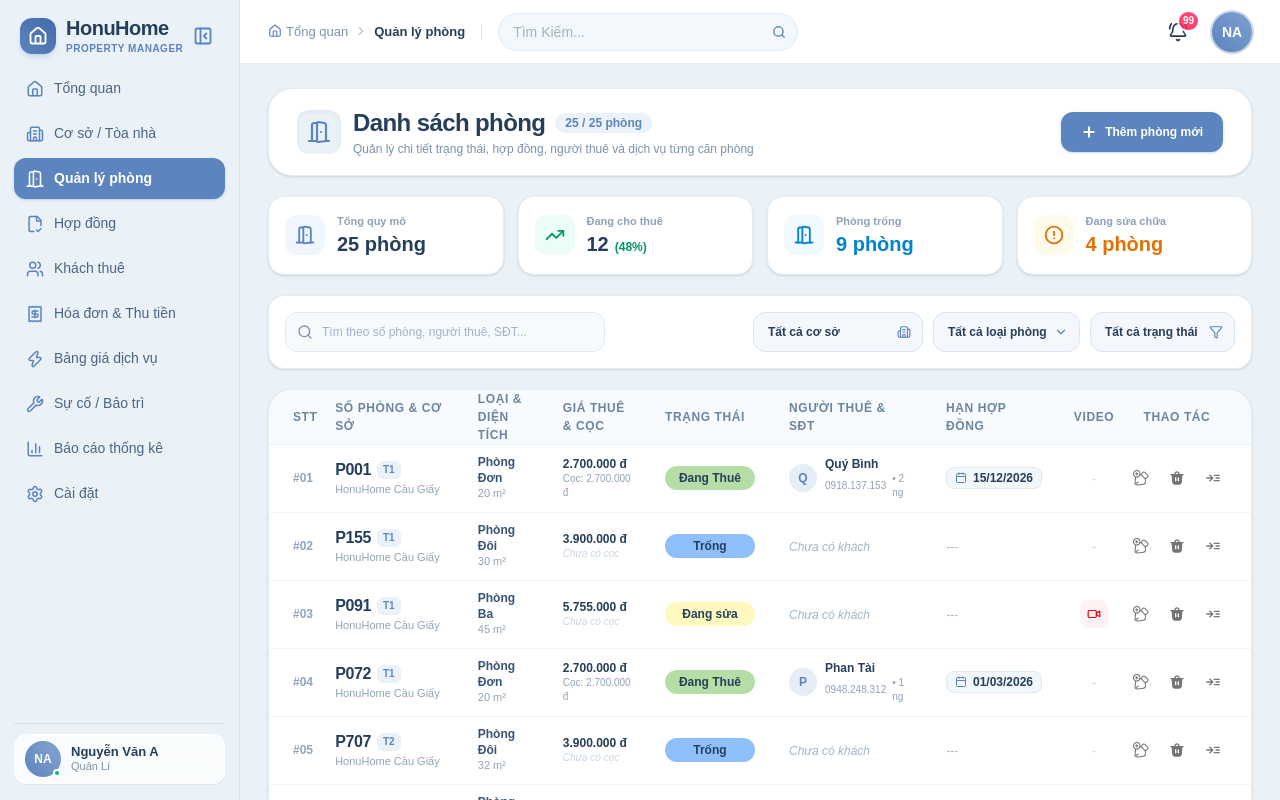
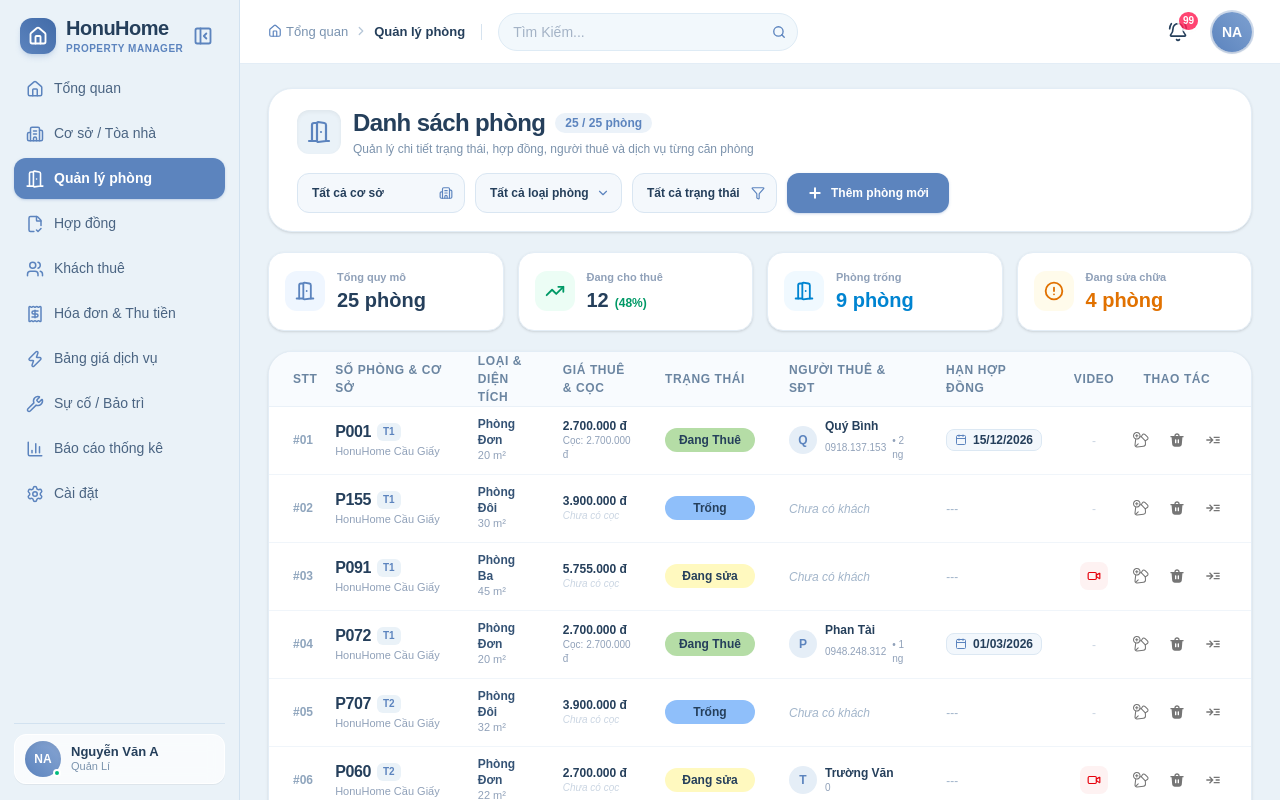
Before and after one commit to ngocnh05/honu_home, a Next.js app: page /rooms in a window 1280 px wide. Shown: the top 800 px of the page. Built offline with nearby package versions, Linux system fonts and the light colour scheme.

Commit message:
refactor(rooms): move facility, type, and status filters next to add room button and remove bottom search

```diff
--- a/src/components/rooms/rooms-table.tsx
+++ b/src/components/rooms/rooms-table.tsx
@@ -11,7 +11,6 @@ import {
   Filter,
   Calendar,
   Building2,
-  Search,
   Users,
   Bike,
   Video,
@@ -37,7 +36,6 @@ export function RoomsTable() {
   const [buildingFilter, setBuildingFilter] = React.useState("ALL");
   const [typeFilter, setTypeFilter] = React.useState("ALL");
   const [statusFilter, setStatusFilter] = React.useState("ALL");
-  const [searchTerm, setSearchTerm] = React.useState("");
   const [currentPage, setCurrentPage] = React.useState(1);
   const [isAddModalOpen, setIsAddModalOpen] = React.useState(false);
   const [editingRoom, setEditingRoom] = React.useState<Room | null>(null);
@@ -45,25 +43,17 @@ export function RoomsTable() {
 
   const itemsPerPage = 7;
 
-  // Filter logic based on Building, Search, Type, Status
+  // Filter logic based on Building, Type, Status
   const filteredRooms = React.useMemo(() => {
     return rooms.filter((r) => {
       const matchBuilding =
         buildingFilter === "ALL" || r.buildingId === buildingFilter;
-
-      const matchSearch =
-        searchTerm.trim() === "" ||
-        r.roomNumber.toLowerCase().includes(searchTerm.toLowerCase().trim()) ||
-        r.tenantName.toLowerCase().includes(searchTerm.toLowerCase().trim()) ||
-        (r.tenantPhone && r.tenantPhone.includes(searchTerm.trim())) ||
-        (r.buildingName && r.buildingName.toLowerCase().includes(searchTerm.toLowerCase().trim()));
-
       const matchType = typeFilter === "ALL" || r.type === typeFilter;
       const matchStatus = statusFilter === "ALL" || r.status === statusFilter;
 
-      return matchBuilding && matchSearch && matchType && matchStatus;
+      return matchBuilding && matchType && matchStatus;
     });
-  }, [rooms, buildingFilter, searchTerm, typeFilter, statusFilter]);
+  }, [rooms, buildingFilter, typeFilter, statusFilter]);
 
   // Compute aggregate stats based on active building filter
   const stats = React.useMemo(() => {
@@ -145,8 +135,8 @@ export function RoomsTable() {
 
   return (
     <div className="w-full space-y-5 animate-fadeIn pb-12 select-none">
-      {/* 1. Top Bar: Tiêu đề trang & Nút Thêm Phòng */}
-      <div className="flex flex-col sm:flex-row sm:items-center justify-between gap-4 bg-white px-7 py-4.5 rounded-3xl border border-[#E3EDF6] shadow-sm w-full">
+      {/* 1. Top Bar: Tiêu đề trang, 3 Bộ Lọc (Cơ sở, Loại phòng, Trạng thái) & Nút Thêm Phòng */}
+      <div className="flex flex-col 2xl:flex-row 2xl:items-center justify-between gap-4 bg-white px-7 py-4.5 rounded-3xl border border-[#E3EDF6] shadow-sm w-full">
         <div className="flex items-center gap-3">
           <div className="w-11 h-11 rounded-xl bg-[#EAF2F8] text-[#5C84BE] flex items-center justify-center shadow-inner">
             <DoorOpen className="w-6 h-6 stroke-[2.2]" />
@@ -166,82 +156,10 @@ export function RoomsTable() {
           </div>
         </div>
 
-        <Link
-          href="/rooms/create"
-          className="h-10 px-5 rounded-xl bg-[#5C84BE] hover:bg-[#4B73AD] active:scale-[0.98] text-white font-bold text-xs flex items-center justify-center gap-2 shadow-sm shadow-[#5C84BE]/25 transition-all cursor-pointer shrink-0"
-        >
-          <Plus className="w-4 h-4 stroke-[3]" />
-          <span>Thêm phòng mới</span>
-        </Link>
-      </div>
-
-      {/* 2. Thống Kê Nhanh (KPIs đồng bộ theo Cơ sở) */}
-      <div className="grid grid-cols-2 lg:grid-cols-4 gap-3.5 w-full">
-        <div className="bg-white p-4 rounded-2xl border border-[#E3EDF6] shadow-sm flex items-center gap-3">
-          <div className="w-10 h-10 rounded-xl bg-blue-50 text-[#5C84BE] flex items-center justify-center shrink-0">
-            <DoorOpen className="w-5 h-5 stroke-[2.2]" />
-          </div>
-          <div>
-            <p className="text-[11px] font-semibold text-slate-400">Tổng quy mô</p>
-            <p className="text-xl font-extrabold text-[#253F5B]">{stats.totalRooms} phòng</p>
-          </div>
-        </div>
-
-        <div className="bg-white p-4 rounded-2xl border border-[#E3EDF6] shadow-sm flex items-center gap-3">
-          <div className="w-10 h-10 rounded-xl bg-emerald-50 text-emerald-600 flex items-center justify-center shrink-0">
-            <TrendingUp className="w-5 h-5 stroke-[2.2]" />
-          </div>
-          <div>
-            <p className="text-[11px] font-semibold text-slate-400">Đang cho thuê</p>
-            <div className="flex items-baseline gap-1.5">
-              <span className="text-xl font-extrabold text-[#253F5B]">{stats.rentedRooms}</span>
-              <span className="text-xs font-bold text-emerald-600">({stats.occupancyRate}%)</span>
-            </div>
-          </div>
-        </div>
-
-        <div className="bg-white p-4 rounded-2xl border border-[#E3EDF6] shadow-sm flex items-center gap-3">
-          <div className="w-10 h-10 rounded-xl bg-sky-50 text-sky-600 flex items-center justify-center shrink-0">
-            <DoorOpen className="w-5 h-5 stroke-[2.2]" />
-          </div>
-          <div>
-            <p className="text-[11px] font-semibold text-slate-400">Phòng trống</p>
-            <p className="text-xl font-extrabold text-sky-600">{stats.availableRooms} phòng</p>
-          </div>
-        </div>
-
-        <div className="bg-white p-4 rounded-2xl border border-[#E3EDF6] shadow-sm flex items-center gap-3">
-          <div className="w-10 h-10 rounded-xl bg-amber-50 text-amber-600 flex items-center justify-center shrink-0">
-            <AlertCircle className="w-5 h-5 stroke-[2.2]" />
-          </div>
-          <div>
-            <p className="text-[11px] font-semibold text-slate-400">Đang sửa chữa</p>
-            <p className="text-xl font-extrabold text-amber-600">{stats.maintenanceRooms} phòng</p>
-          </div>
-        </div>
-      </div>
-
-      {/* 3. Thanh Công Cụ Bộ Lọc & Tìm Kiếm Tinh Gọn */}
-      <div className="flex flex-col lg:flex-row items-stretch lg:items-center justify-between gap-3 bg-white p-4 rounded-2xl border border-[#E3EDF6] shadow-sm">
-        {/* Tìm kiếm nhanh */}
-        <div className="relative w-full lg:w-80">
-          <input
-            type="text"
-            value={searchTerm}
-            onChange={(e) => {
-              setSearchTerm(e.target.value);
-              setCurrentPage(1);
-            }}
-            placeholder="Tìm theo số phòng, người thuê, SĐT..."
-            className="w-full h-10 pl-9 pr-4 rounded-xl bg-[#F6FAFD] border border-[#DEEBF5] focus:border-[#5C84BE] focus:bg-white text-xs font-medium text-[#253F5B] outline-none transition-all placeholder:text-[#A4B3C6]"
-          />
-          <Search className="w-4 h-4 text-[#7A93B0] absolute left-3 top-1/2 -translate-y-1/2 pointer-events-none" />
-        </div>
-
-        {/* 3 Bộ lọc: Cơ sở, Loại phòng, Trạng thái */}
+        {/* 3 Bộ lọc đặt cạnh Nút Thêm phòng */}
         <div className="flex flex-wrap items-center gap-2.5">
           {/* Lọc cơ sở / tòa nhà */}
-          <div className="relative min-w-[170px]">
+          <div className="relative min-w-[155px]">
             <select
               value={buildingFilter}
               onChange={(e) => {
@@ -292,6 +210,61 @@ export function RoomsTable() {
               <option value="maintenance">Đang sửa</option>
             </select>
             <Filter className="absolute right-3 top-1/2 -translate-y-1/2 w-3.5 h-3.5 text-[#5C84BE] pointer-events-none" />
+          </div>
+
+          {/* Nút Thêm phòng mới */}
+          <Link
+            href="/rooms/create"
+            className="h-10 px-5 rounded-xl bg-[#5C84BE] hover:bg-[#4B73AD] active:scale-[0.98] text-white font-bold text-xs flex items-center justify-center gap-2 shadow-sm shadow-[#5C84BE]/25 transition-all cursor-pointer shrink-0"
+          >
+            <Plus className="w-4 h-4 stroke-[3]" />
+            <span>Thêm phòng mới</span>
+          </Link>
+        </div>
+      </div>
+
+      {/* 2. Thống Kê Nhanh (KPIs đồng bộ theo Cơ sở) */}
+      <div className="grid grid-cols-2 lg:grid-cols-4 gap-3.5 w-full">
+        <div className="bg-white p-4 rounded-2xl border border-[#E3EDF6] shadow-sm flex items-center gap-3">
+          <div className="w-10 h-10 rounded-xl bg-blue-50 text-[#5C84BE] flex items-center justify-center shrink-0">
+            <DoorOpen className="w-5 h-5 stroke-[2.2]" />
+          </div>
+          <div>
+            <p className="text-[11px] font-semibold text-slate-400">Tổng quy mô</p>
+            <p className="text-xl font-extrabold text-[#253F5B]">{stats.totalRooms} phòng</p>
+          </div>
+        </div>
+
+        <div className="bg-white p-4 rounded-2xl border border-[#E3EDF6] shadow-sm flex items-center gap-3">
+          <div className="w-10 h-10 rounded-xl bg-emerald-50 text-emerald-600 flex items-center justify-center shrink-0">
+            <TrendingUp className="w-5 h-5 stroke-[2.2]" />
+          </div>
+          <div>
+            <p className="text-[11px] font-semibold text-slate-400">Đang cho thuê</p>
+            <div className="flex items-baseline gap-1.5">
+              <span className="text-xl font-extrabold text-[#253F5B]">{stats.rentedRooms}</span>
+              <span className="text-xs font-bold text-emerald-600">({stats.occupancyRate}%)</span>
+            </div>
+          </div>
+        </div>
+
+        <div className="bg-white p-4 rounded-2xl border border-[#E3EDF6] shadow-sm flex items-center gap-3">
+          <div className="w-10 h-10 rounded-xl bg-sky-50 text-sky-600 flex items-center justify-center shrink-0">
+            <DoorOpen className="w-5 h-5 stroke-[2.2]" />
+          </div>
+          <div>
+            <p className="text-[11px] font-semibold text-slate-400">Phòng trống</p>
+            <p className="text-xl font-extrabold text-sky-600">{stats.availableRooms} phòng</p>
+          </div>
+        </div>
+
+        <div className="bg-white p-4 rounded-2xl border border-[#E3EDF6] shadow-sm flex items-center gap-3">
+          <div className="w-10 h-10 rounded-xl bg-amber-50 text-amber-600 flex items-center justify-center shrink-0">
+            <AlertCircle className="w-5 h-5 stroke-[2.2]" />
+          </div>
+          <div>
+            <p className="text-[11px] font-semibold text-slate-400">Đang sửa chữa</p>
+            <p className="text-xl font-extrabold text-amber-600">{stats.maintenanceRooms} phòng</p>
           </div>
         </div>
       </div>
```
